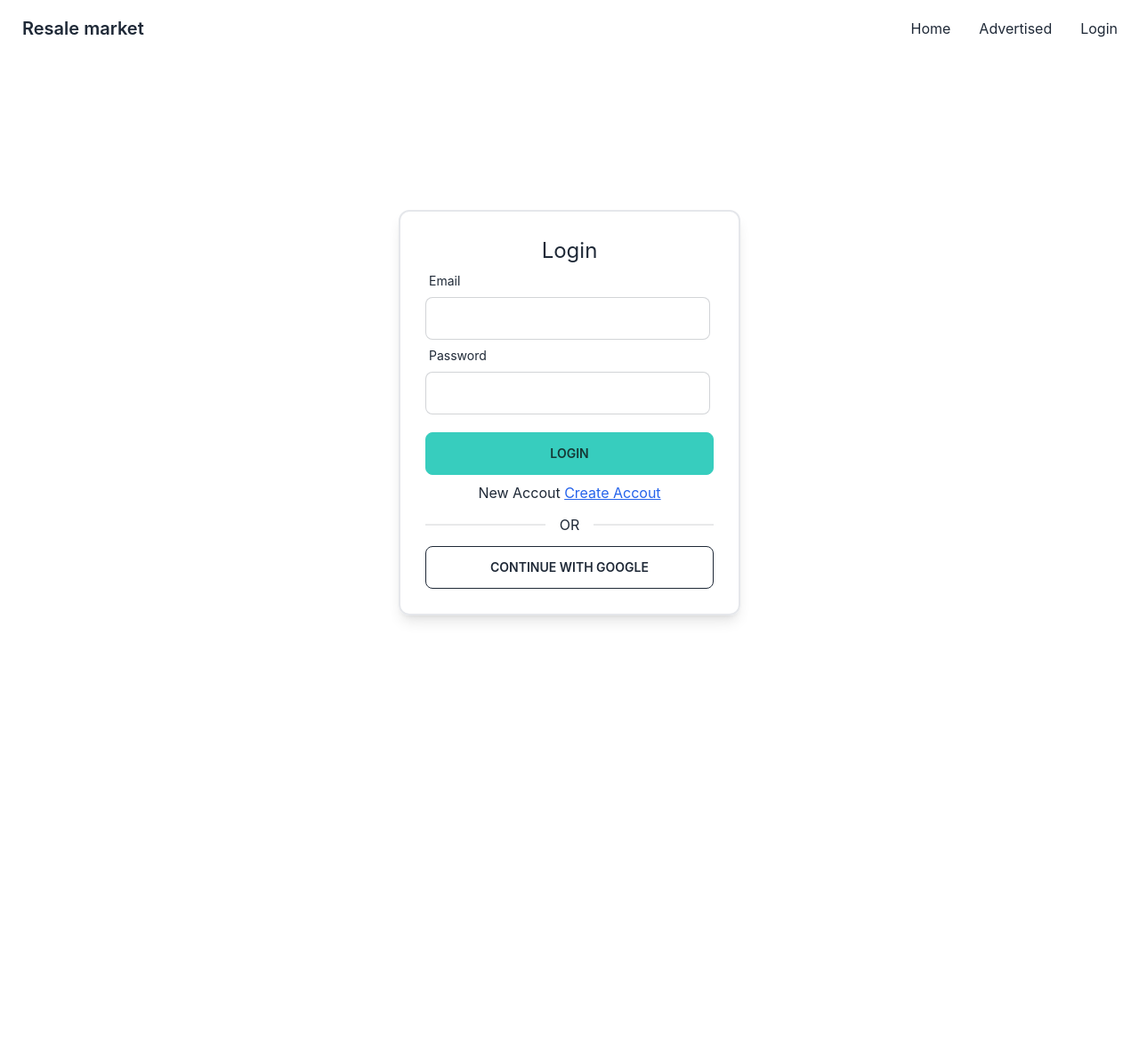
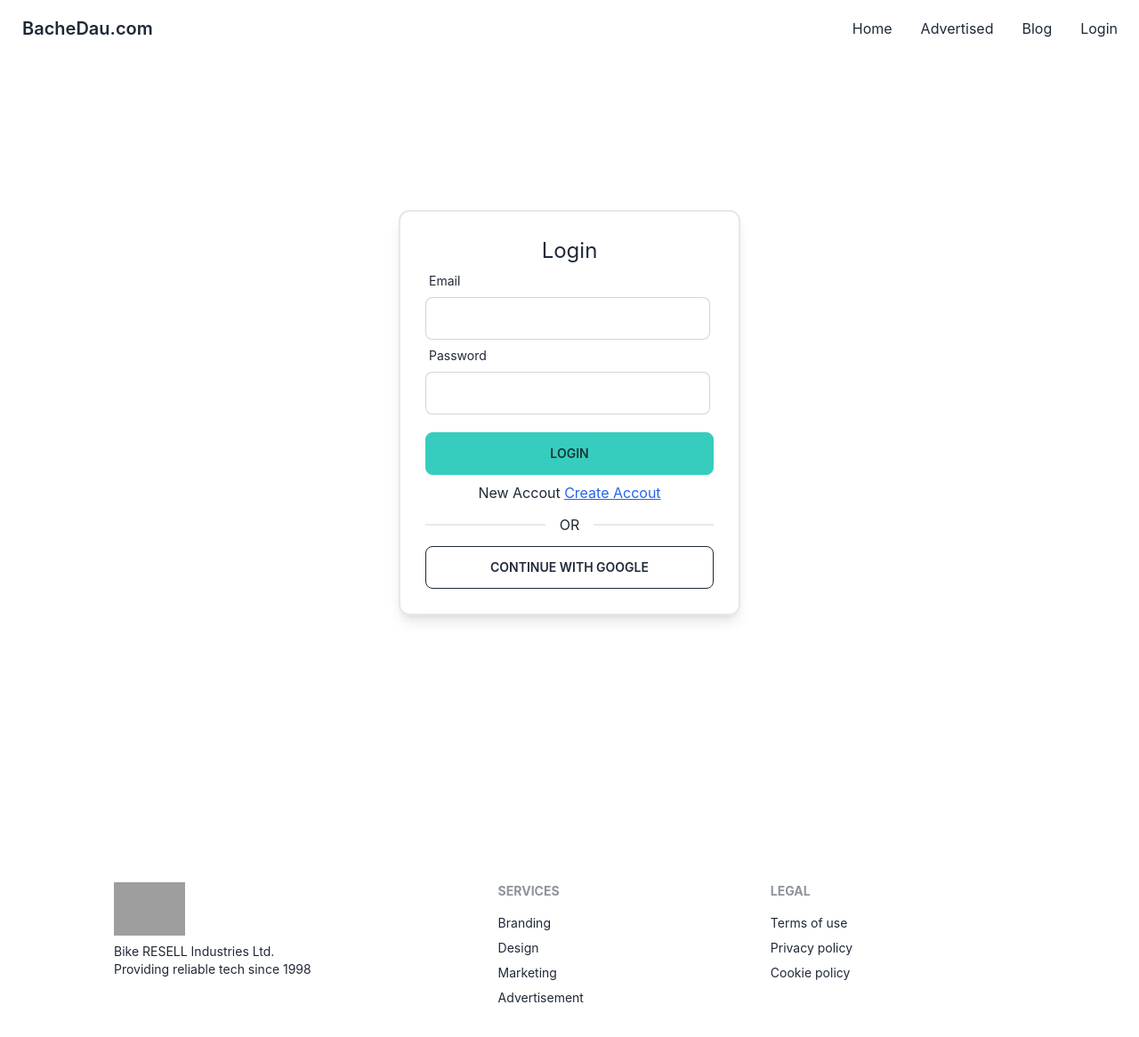
Before and after one commit to sakib01773/Bike-Resel-Client, a React (Create React App) app: page /login in a window 1280 px wide. Shown: the top 1166 px of the page at 89% size. Before the commit the page ends 864 px from the top, so only its background shows below. Built offline with nearby package versions, Linux system fonts and the light colour scheme; no server answers; grey boxes are pictures that could not be loaded.

Commit message:
footer done

```diff
--- a/src/Routes/Routes.js
+++ b/src/Routes/Routes.js
@@ -2,6 +2,7 @@ import { createBrowserRouter } from "react-router-dom";
 import Dashboardlayout from "../layoyt/Dashboardlayout";
 import Main from "../layoyt/Main";
 import Advertised from "../pages/Advertised/Advertised";
+import Blog from "../pages/Blog/Blog";
 import AddProduct from "../pages/Dashboard/AddProduct/AddProduct";
 import AllUsers from "../pages/Dashboard/AllUsers/AllUsers";
 import MyDashboard from "../pages/Dashboard/MyDashboard/MyDashboard";
@@ -34,6 +35,10 @@ export const router = createBrowserRouter([
                 path: '/advertised',
                 element: <Advertised></Advertised>
             },
+            {
+                path: "/blog",
+                element:<Blog></Blog>
+            }
             // {
             //     path: '/payment/:id',
             //     element: <Payment></Payment>,
--- a/src/firebase/firebase.config.js
+++ b/src/firebase/firebase.config.js
@@ -7,9 +7,9 @@ import { initializeApp } from "firebase/app";
 const firebaseConfig = {
   apiKey:process.env.REACT_APP_apiKey,
   authDomain:process.env.REACT_APP_authDomain,
-  projectId:process.env.REACT_APP_projectId ,
-  storageBucket:process.env.REACT_APP_storageBucket ,
-  messagingSenderId:process.env.REACT_APP_messagingSenderId ,
+  projectId:process.env.REACT_APP_projectId,
+  storageBucket:process.env.REACT_APP_storageBucket,
+  messagingSenderId:process.env.REACT_APP_messagingSenderId,
   appId:process.env.REACT_APP_appId
 };
 
--- a/src/hocks/useToken.js
+++ b/src/hocks/useToken.js
@@ -1,23 +1,23 @@
-import { useEffect, useState } from "react"
+import { useEffect, useState } from "react";
 
-const useAdmmin = email =>{
-    const [isAdmin, setIsAdmin] = useState(false)
+const useToken = email => {
+    const [token, setToken] = useState('')
+    console.log(email)
+    useEffect(() => {
+        if (email) {
+            fetch(`http://localhost:5000/jwt?email=${email}`)
+                .then(res => res.json())
+                .then(data => {
+                    if (data.accessToken) {
+                        localStorage.setItem('accessToken', data.accessToken)
+                        setToken(data.accessToken)
 
-    const [isAdminLoading, setIsAdminLoadig] = useState(true)
+                    }
+                })
+        }
 
-    useEffect( () =>{
-        if(email){
-            fetch(`http://localhost:5000/users/admin/${email}`)
-            .then(res => res.json())
-            .then(data =>{
-                console.log(data)
-                setIsAdmin(data.isAdmin)
-
-                setIsAdminLoadig(false)
-            })
-        }
-    },[email])
-    return [isAdmin, isAdminLoading]
+    }, [email]);
+    return [token]
 }
 
-export default useAdmmin;
+export default useToken;
--- /dev/null
+++ b/src/pages/Blog/Blog.css
@@ -0,0 +1,3 @@
+.shadowbox {
+    box-shadow: 0 0 20px black;
+}
--- /dev/null
+++ b/src/pages/Blog/Blog.js
@@ -0,0 +1,47 @@
+import React from 'react';
+
+import "./Blog.css"
+
+const Blog = () => {
+
+    return (
+        <div className='container mx-auto my-20 grid lg:grid-cols-2 gap-10'>
+
+            <div className="card w-full  shadowbox bg-primary text-primary-content my-10 ">
+                <div className="card-body">
+                    <h1 className="card-title">1.What are the different ways to manage a state in a React application?
+
+                    </h1>
+                    <p> React state management is a process for managing the data that React components need in order to render themselves. This data is typically stored in the component's state object. When the state object changes, the component will re-render itself. React state management is basically half of a React app. Therefore, this article will clearly discuss the types of states such as Logical, Server, Form, Navigation, and Browser and the main ways to handle them. Also, it will help 25.12% of the developers who would like to learn React in the future.</p>
+
+                </div>
+            </div>
+
+            <div className="card w-full  shadowbox bg-primary text-primary-content my-10">
+                <div className="card-body">
+                    <h1 className="card-title">2.  How does prototypical inheritance work?</h1>
+                    <p>The Prototypal Inheritance is a feature in javascript used to add methods and properties in objects. It is a method by which an object can inherit the properties and methods of another object. Traditionally, in order to get and set the Prototype of an object, we use Object. getPrototypeOf and Object. When it comes to inheritance, JavaScript only has one construct: objects. That prototype object has a prototype of its own, and so on until an object is reached with null as its prototype.</p>
+
+                </div>
+            </div>
+
+            <div className="card w-full  shadowbox bg-primary text-primary-content my-10">
+                <div className="card-body">
+                    <h1 className="card-title">3.What is a unit test? Why should we write unit tests?</h1>
+                    <p>The main objective of unit testing is to isolate written code to test and determine if it works as intended. Unit testing is an important step in the development process, because if done correctly, it can help detect early flaws in code which may be more difficult to find in later testing stages.A unit test typically comprises of three stages: plan, cases and scripting and the unit test itself. In the first step, the unit test is prepared and reviewed. The next step is for the test cases and scripts to be made, then the code is tested.</p>
+
+                </div>
+            </div>
+
+            <div className="card w-full  shadowbox bg-primary text-primary-content my-10">
+                <div className="card-body">
+                    <h1 className="card-title">4. React vs. Angular vs. Vue?</h1>
+                    <p>Vue provides higher customizability and hence is easier to learn than Angular or React. Further, Vue has an overlap with Angular and React with respect to their functionality like the use of components. Hence, the transition to Vue from either of the two is an easy option.Popularity. According to a survey by Stack Overflow 40.13% of the developers believe that React is the most commonly used JavaScript Framework. Angular and Vue follow it with 22.96% and 18.97%, respectively. </p>
+
+                </div>
+            </div>
+        </div>
+    );
+};
+
+export default Blog;
--- a/src/pages/Home/Products/Products.js
+++ b/src/pages/Home/Products/Products.js
@@ -56,6 +56,7 @@ const Products = () => {
                       </div>
                       <div className="card-actions justify-end">
                         <div className="badge badge-outline">Fashion</div>
+                        {/* <div className="badge badge-outline">Buy Now</div> */}
 
                         {
                             product.price && !product.paid &&
--- a/src/pages/Shared/Footer/Footer.js
+++ b/src/pages/Shared/Footer/Footer.js
@@ -1,11 +1,35 @@
 import React from 'react';
 
-const Footer = () => {
+const Footers = () => {
     return (
         <div>
+            <div className='' >
+
+
+                <footer className="footer p-32 bg-dark text-Dark">
+                    <div>
+                        <img className='w-20' src="https://deshibiker.com/wp-content/uploads/2022/03/Speeder.jpg" alt="" />
+                        <p>Bike RESELL Industries Ltd.<br />Providing reliable tech since 1998</p>
+                    </div>
+                    <div>
+                        <span className="footer-title">Services</span>
+                        <a href="/" className="link link-hover">Branding</a>
+                        <a href="/" className="link link-hover">Design</a>
+                        <a href="/" className="link link-hover">Marketing</a>
+                        <a href="/" className="link link-hover">Advertisement</a>
+                    </div>
+
+                    <div>
+                        <span className="footer-title">Legal</span>
+                        <a href="/" className="link link-hover">Terms of use</a>
+                        <a href="/" className="link link-hover">Privacy policy</a>
+                        <a href="/" className="link link-hover">Cookie policy</a>
+                    </div>
+                </footer>
+            </div >
 
         </div>
     );
 };
 
-export default Footer;
+export default Footers;
--- a/src/pages/Shared/Navbar/Navbar.js
+++ b/src/pages/Shared/Navbar/Navbar.js
@@ -16,6 +16,7 @@ const Navbar = () => {
     const menuItems = <>
         <li><Link to='/'>Home</Link></li>
         <li><Link to='/advertised'>Advertised</Link></li>
+        <li><Link to='/blog'>Blog</Link></li>
 
         {
             user?.uid ? <>
@@ -41,7 +42,7 @@ const Navbar = () => {
                         {menuItems}
                     </ul>
                 </div>
-                <Link to='/' className="btn btn-ghost normal-case text-xl">Resale market</Link>
+                <Link to='/' className="btn btn-ghost normal-case text-xl">BacheDau.com</Link>
             </div>
             <div className="navbar-center hidden lg:flex">
                 <ul className="menu menu-horizontal p-0">
```
